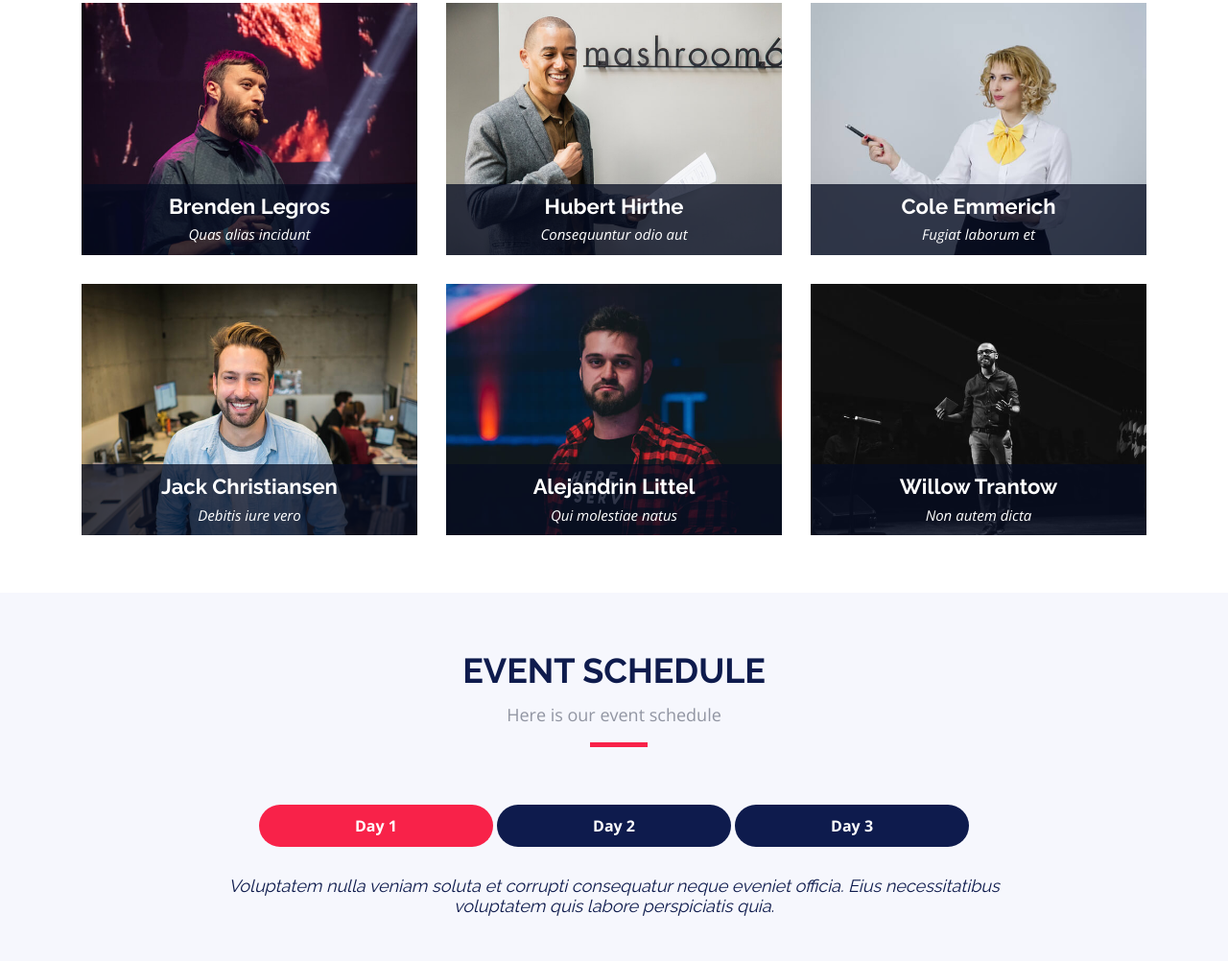
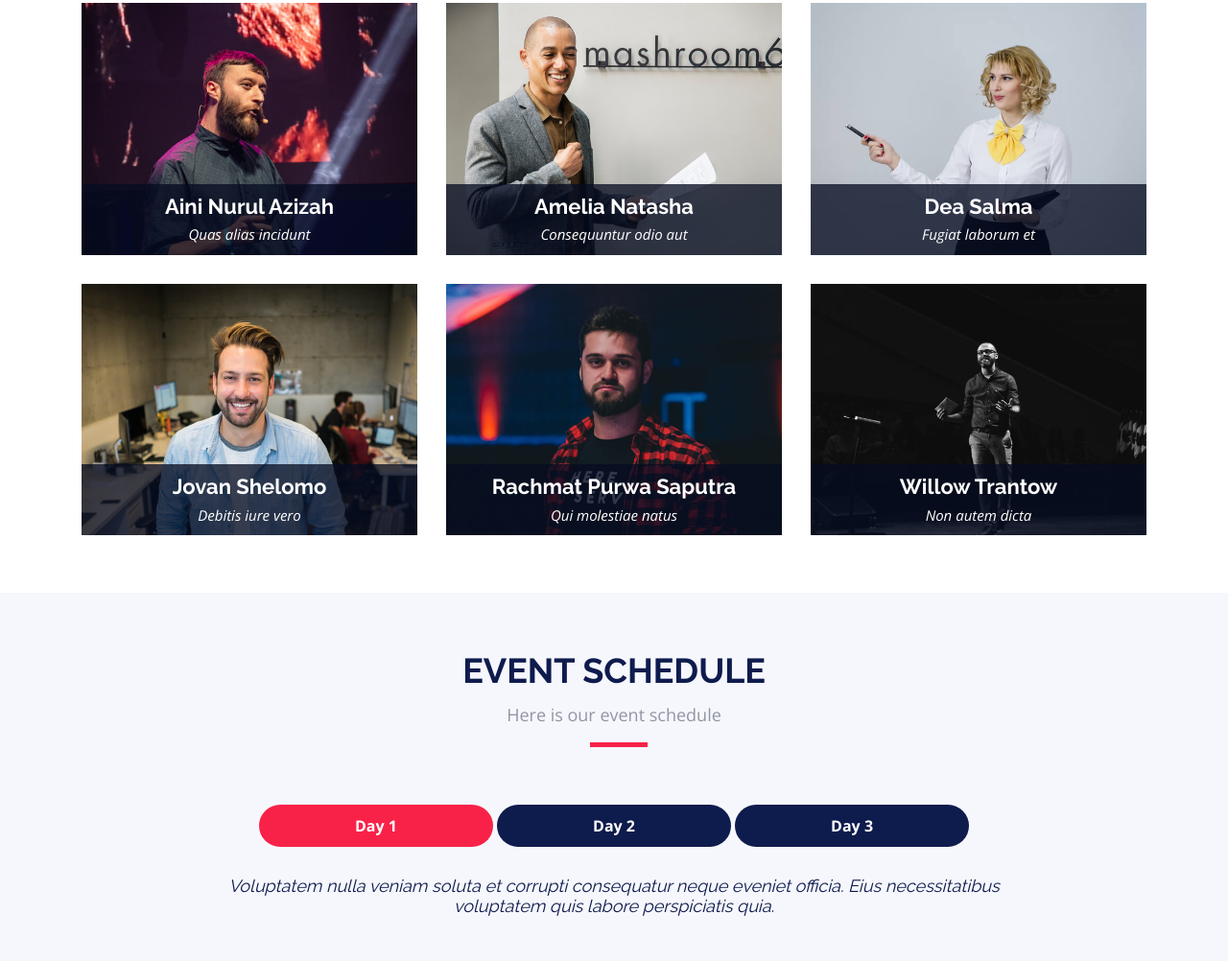
Before and after one commit to jovanshelomo/proyek-B1, a plain HTML site: page index.html in a window 1280 px wide. Shown: the part 1274-2276 px from the top of the page at 96% size. Drawn offline with nearby package versions, Linux system fonts and the light colour scheme; animation ran at ten frames a second.

Commit message:
change speaker names

```diff
--- a/index.html
+++ b/index.html
@@ -120,7 +120,7 @@
             <div class="speaker">
               <img src="img/speakers/1.jpg" alt="Speaker 1" class="img-fluid">
               <div class="details">
-                <h3><a href="speaker-details.html">Brenden Legros</a></h3>
+                <h3><a href="speaker-details.html">Aini Nurul Azizah</a></h3>
                 <p>Quas alias incidunt</p>
                 <div class="social">
                   <a href=""><i class="fa fa-twitter"></i></a>
@@ -135,7 +135,7 @@
             <div class="speaker">
               <img src="img/speakers/2.jpg" alt="Speaker 2" class="img-fluid">
               <div class="details">
-                <h3><a href="speaker-details.html">Hubert Hirthe</a></h3>
+                <h3><a href="speaker-details.html">Amelia Natasha</a></h3>
                 <p>Consequuntur odio aut</p>
                 <div class="social">
                   <a href=""><i class="fa fa-twitter"></i></a>
@@ -150,7 +150,7 @@
             <div class="speaker">
               <img src="img/speakers/3.jpg" alt="Speaker 3" class="img-fluid">
               <div class="details">
-                <h3><a href="speaker-details.html">Cole Emmerich</a></h3>
+                <h3><a href="speaker-details.html">Dea Salma</a></h3>
                 <p>Fugiat laborum et</p>
                 <div class="social">
                   <a href=""><i class="fa fa-twitter"></i></a>
@@ -165,7 +165,7 @@
             <div class="speaker">
               <img src="img/speakers/4.jpg" alt="Speaker 4" class="img-fluid">
               <div class="details">
-                <h3><a href="speaker-details.html">Jack Christiansen</a></h3>
+                <h3><a href="speaker-details.html">Jovan Shelomo</a></h3>
                 <p>Debitis iure vero</p>
                 <div class="social">
                   <a href=""><i class="fa fa-twitter"></i></a>
@@ -180,7 +180,7 @@
             <div class="speaker">
               <img src="img/speakers/5.jpg" alt="Speaker 5" class="img-fluid">
               <div class="details">
-                <h3><a href="speaker-details.html">Alejandrin Littel</a></h3>
+                <h3><a href="speaker-details.html">Rachmat Purwa Saputra</a></h3>
                 <p>Qui molestiae natus</p>
                 <div class="social">
                   <a href=""><i class="fa fa-twitter"></i></a>
```
